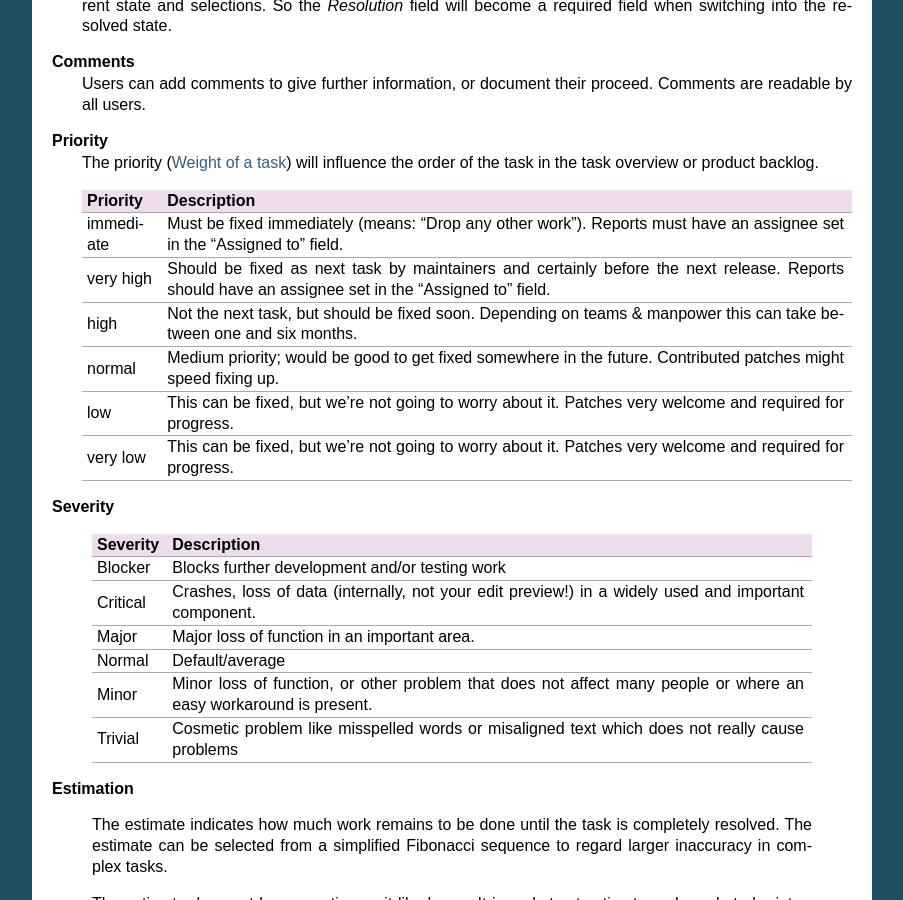
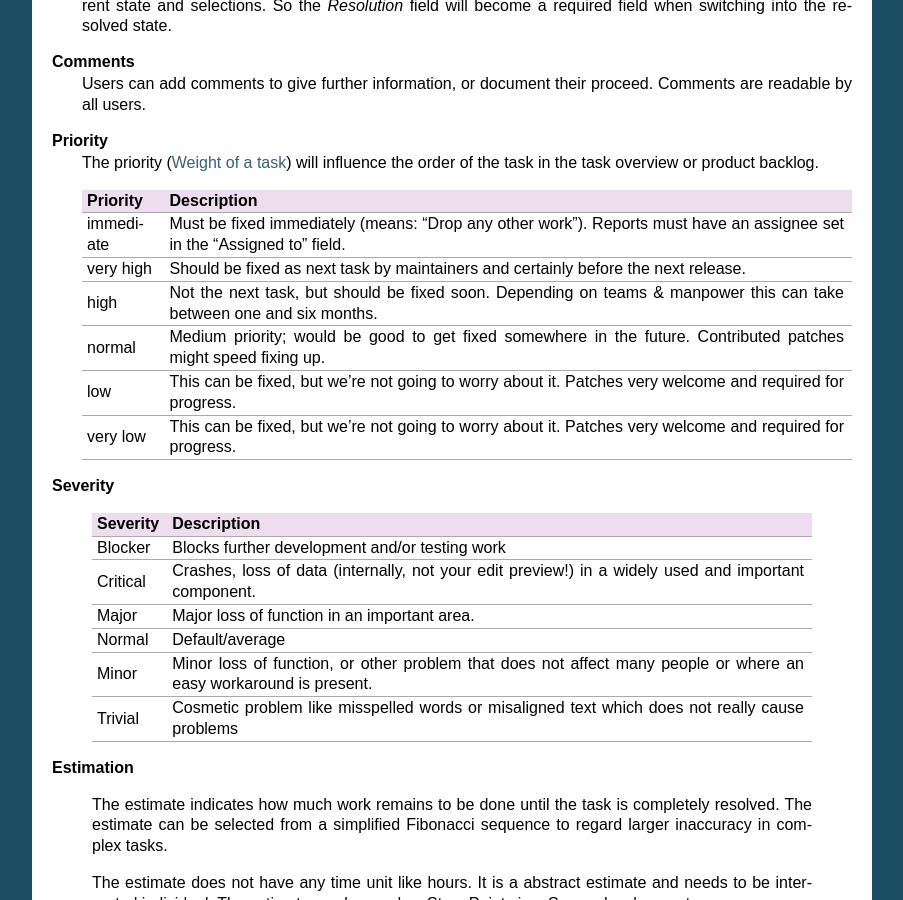
Before and after one commit to toirl/plorma, a Sphinx documentation site: the page built from docs/source/userguide/task.rst, in a window 1280 px wide and 900 px high, scrolled down 872 px. Shown: the whole window, without its empty margins (198-1101 px from the left). Built offline with Sphinx 7.4.7, drawn with Linux system fonts in a browser that asks for light colours.

Commit message:
Changed documentation on tasks with very high priority. Removed note the theses tasks should have an assignee.

```diff
--- a/docs/source/userguide/task.rst
+++ b/docs/source/userguide/task.rst
@@ -45,7 +45,6 @@ Task
         The priority (:ref:`task_priority`) will influence the order of the
         task in the task overview or product backlog.
 
-
         ========= =========================================================
         Priority  Description
         ========= =========================================================
@@ -53,8 +52,7 @@ Task
                   Reports must have an assignee set in the "Assigned to"
                   field.
         very high Should be fixed as next task by maintainers and certainly before the
-                  next release. Reports should have an assignee set in the "Assigned to"
-                  field.
+                  next release.
         high      Not the next task, but should be fixed soon. Depending on teams &
                   manpower this can take between one and six months.
         normal    Medium priority; would be good to get fixed somewhere in the future.
```
